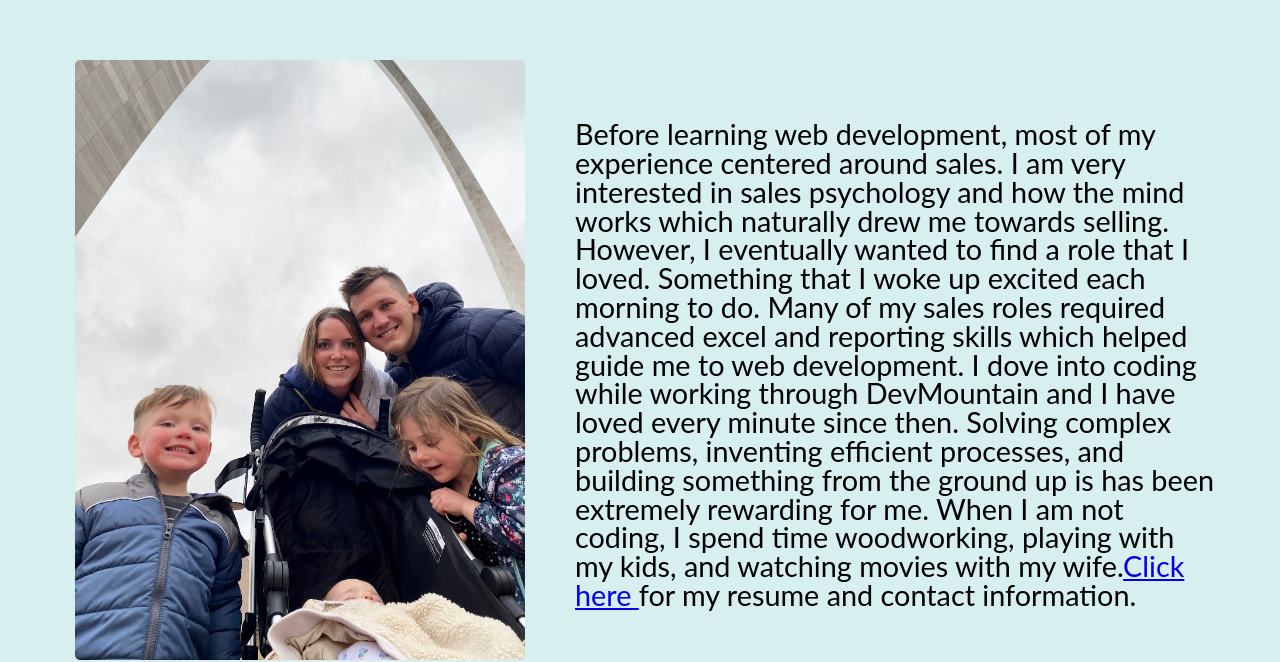
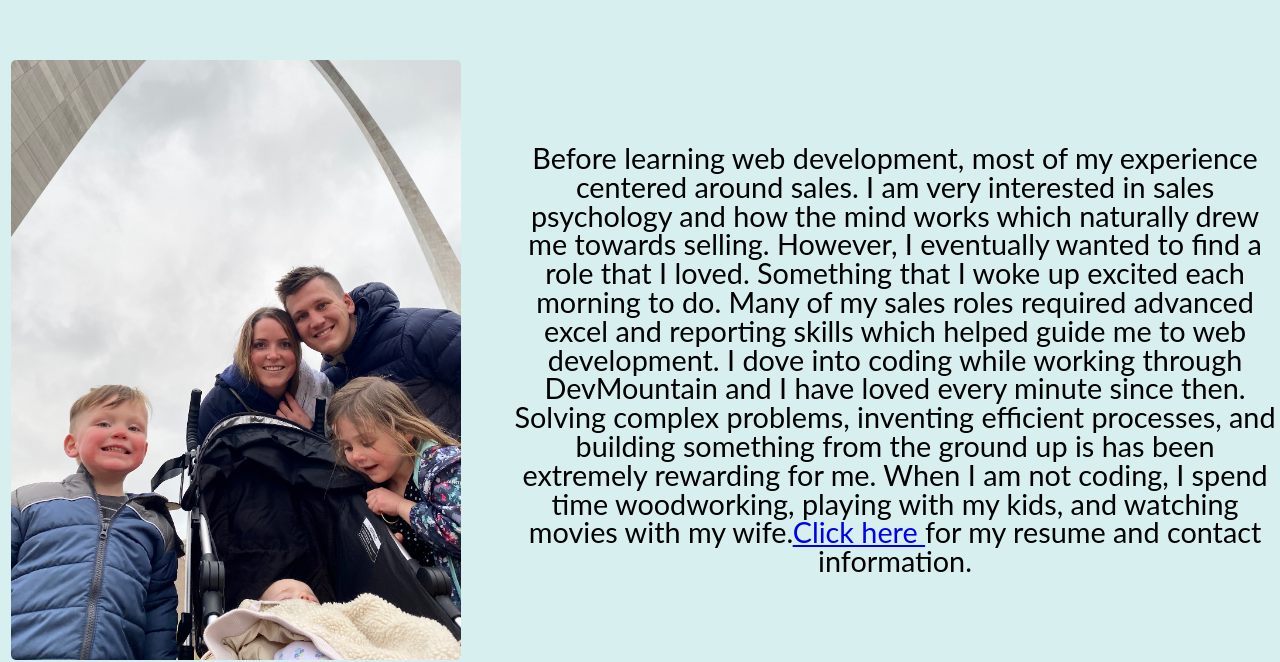
Before and after one commit to manwillaaron/portfolio, a React (Create React App) app: page / in a window 1280 px wide. Shown: the part 760-1422 px from the top of the page. Built offline with nearby package versions, Linux system fonts and the light colour scheme.

Commit message:
fixed some font issues with last commit

```diff
--- a/src/components/About/About.css
+++ b/src/components/About/About.css
@@ -8,7 +8,7 @@
 }
 
 .family-img{
-    height: 200px;
+    height: 180px;
     margin-left: 10px;
     border-radius: 5px;
 }
@@ -16,7 +16,7 @@
 .about-me{
     font-size: .75em;
     margin-left: 10px;
-    width: 50%;
+    width: 60%;
 }
 
 @media screen and (min-width: 1000px){
--- a/src/components/Projects/Projects.css
+++ b/src/components/Projects/Projects.css
@@ -20,7 +20,7 @@ section{
     display: flex;
     align-items: center;
 }
-p{
+.paragraph{
     margin-left: 5px;
     font-size: .75em;
     text-align: left;
@@ -28,7 +28,8 @@ p{
 
 @media screen and (min-width: 1000px){
     .projects-container{
-        height: 90vh;
+        height: 95vh;
+        width: 100vw;
         flex-direction: row;
         justify-content: space-around;
 
@@ -46,8 +47,8 @@ p{
         flex-direction: column;
 
     }
-    p{
-        width: 400px;
+    .paragraph{
+        width: 500px;
         font-size: 2em;
         margin-top: 10px;
     }
--- a/src/components/Projects/Projects.js
+++ b/src/components/Projects/Projects.js
@@ -10,7 +10,7 @@ const Projects = () => (
             <section>
                 <img className='rent-ops-img' src={rentops} />
                 <div>
-                    <p>
+                    <p className='paragraph'>
 
                         Rent Ops is my capstone project.
                         I developed this property management
@@ -30,7 +30,7 @@ const Projects = () => (
             <h1>Refactored Umbrella</h1>
             <section>
                 <img className='rent-ops-img' src={refactoredumbrella} alt='' />
-                <div><p>
+                <div><p className='paragraph'>
                     As a group, four other students and I
                     created this dating website. I often took
                     lead on this project since I was one of
```
